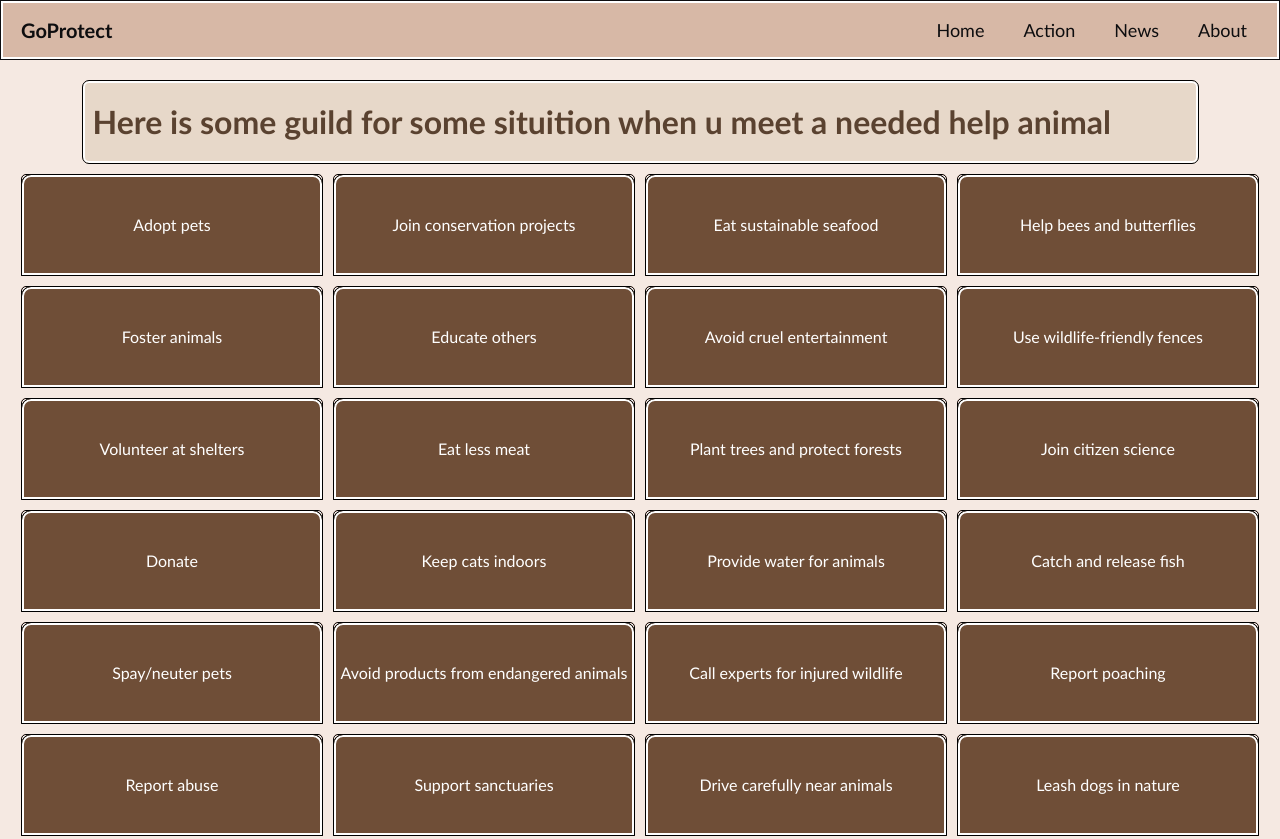
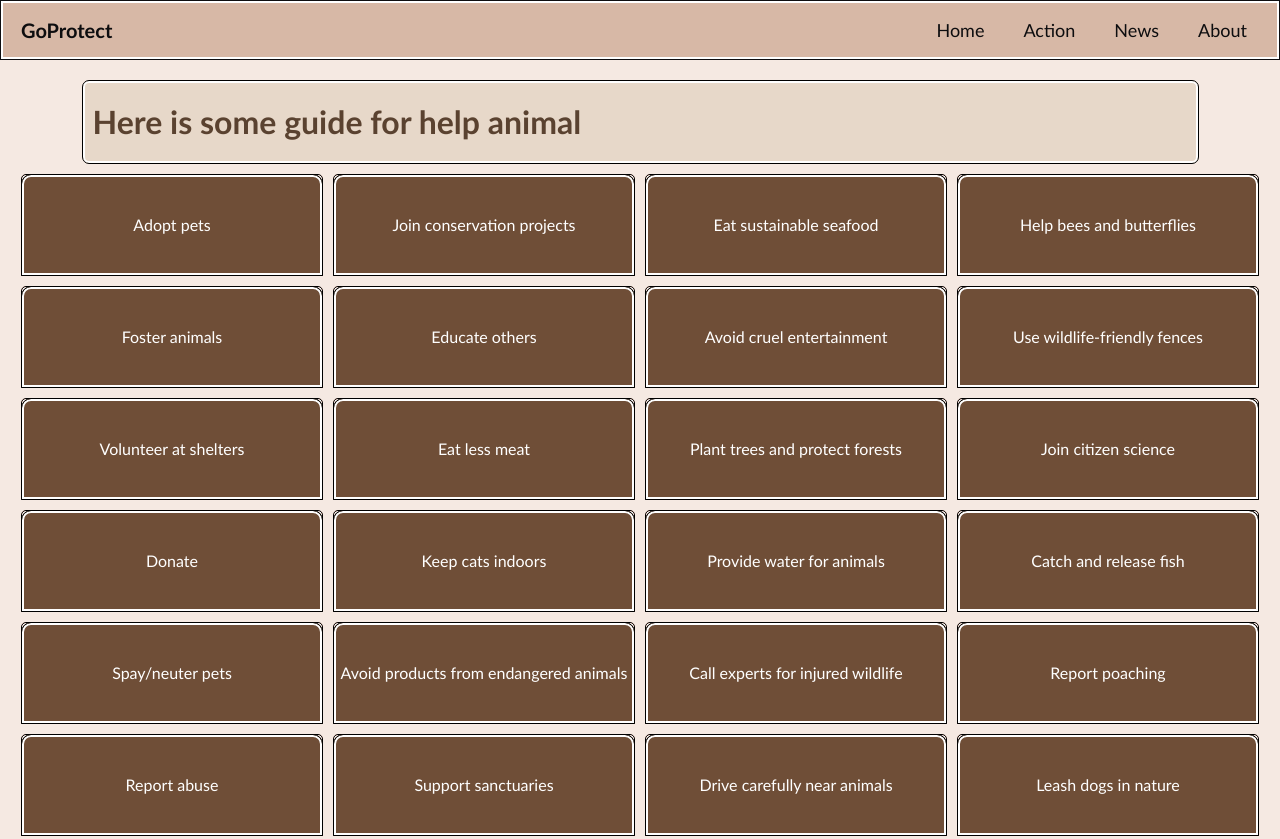
Before and after one commit to C4rlson/GoProtect, a plain HTML site: page what-can-do.html in a window 1280 px wide. Shown: the top 839 px of the page. Drawn offline with Linux system fonts and the light colour scheme.

Commit message:
Update what-can-do.html
Typo fix

```diff
--- a/what-can-do.html
+++ b/what-can-do.html
@@ -35,7 +35,7 @@
     </header>
 
     <div class="title">
-        <h1> Here is some guild for some situition when u meet a needed help animal</h1>
+        <h1> Here is some guide for help animal</h1>
     </div>
 
     <main class="what-can-do-to-animal">
@@ -423,4 +423,5 @@
 
 </body>
 
+
 </html>
```
